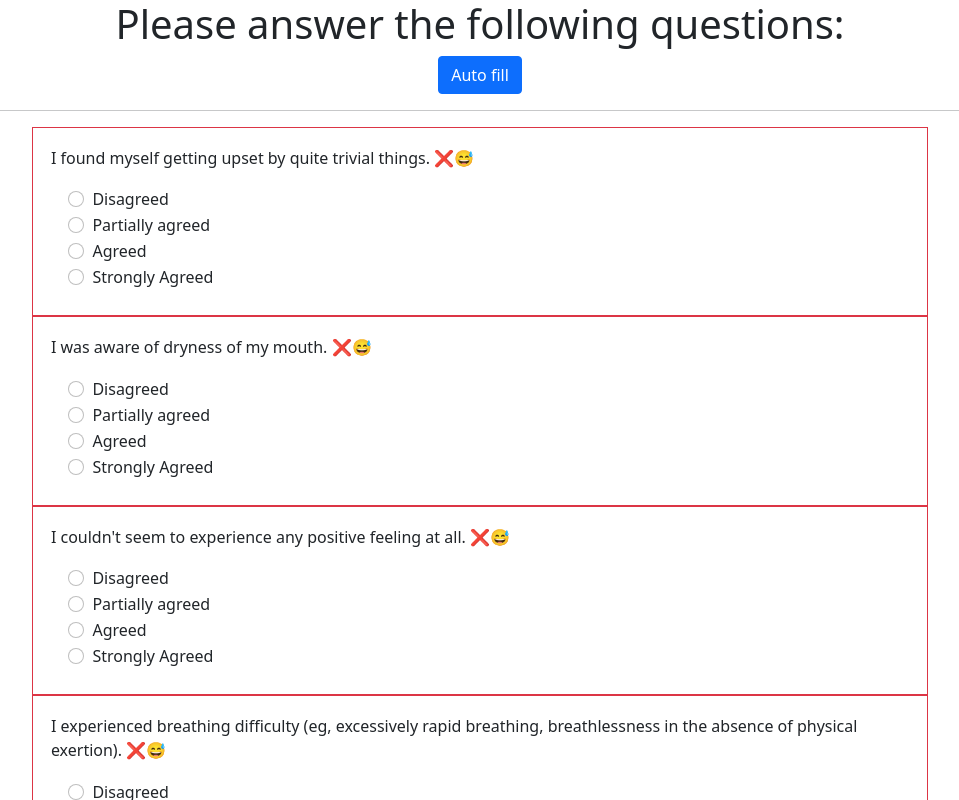
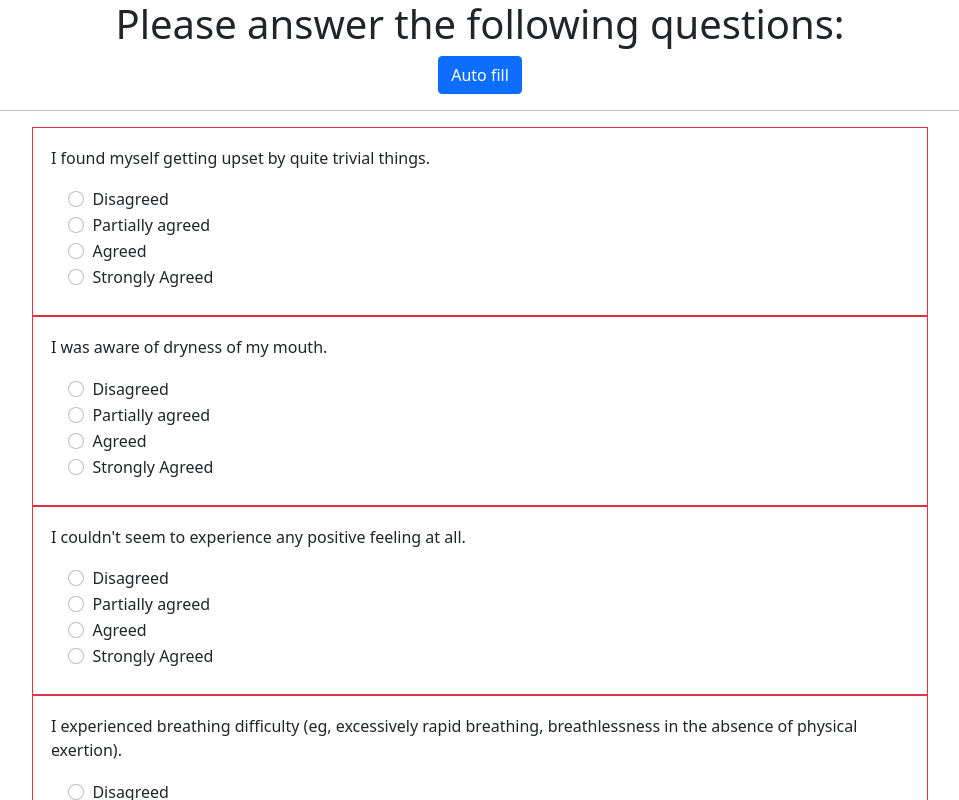
Before and after one commit to gokarna14/threader, a React (Create React App) app in the folder threader/: page /pp in a window 1280 px wide. Shown: the top 800 px of the page, without its empty margins (160-1119 px from the left). Built offline with nearby package versions, Linux system fonts and the light colour scheme.

Commit message:
Adjusted value of SVM and NMB in SA model

```diff
--- a/threader/src/js/pp/IndexPP.js
+++ b/threader/src/js/pp/IndexPP.js
@@ -42,7 +42,7 @@ const IndexPP = ()=>{
             var r = parseInt(Math.floor(Math.random() * 4))
             return(
                 <form className="border border-danger" id="open">
-                    {questions[i]}  {(response[i] === undefined ? '❌😅' : '✅😍')}
+                    {questions[i]}  {Object.keys(response).length > 0 && (response[i] === undefined ? '❌😅' : '✅😍')}
                     <div id="open">
                         {
                             Object.keys(options).map(
```
Also changed, not shown: 1 other file (tests, documents, lock files or other folders).
